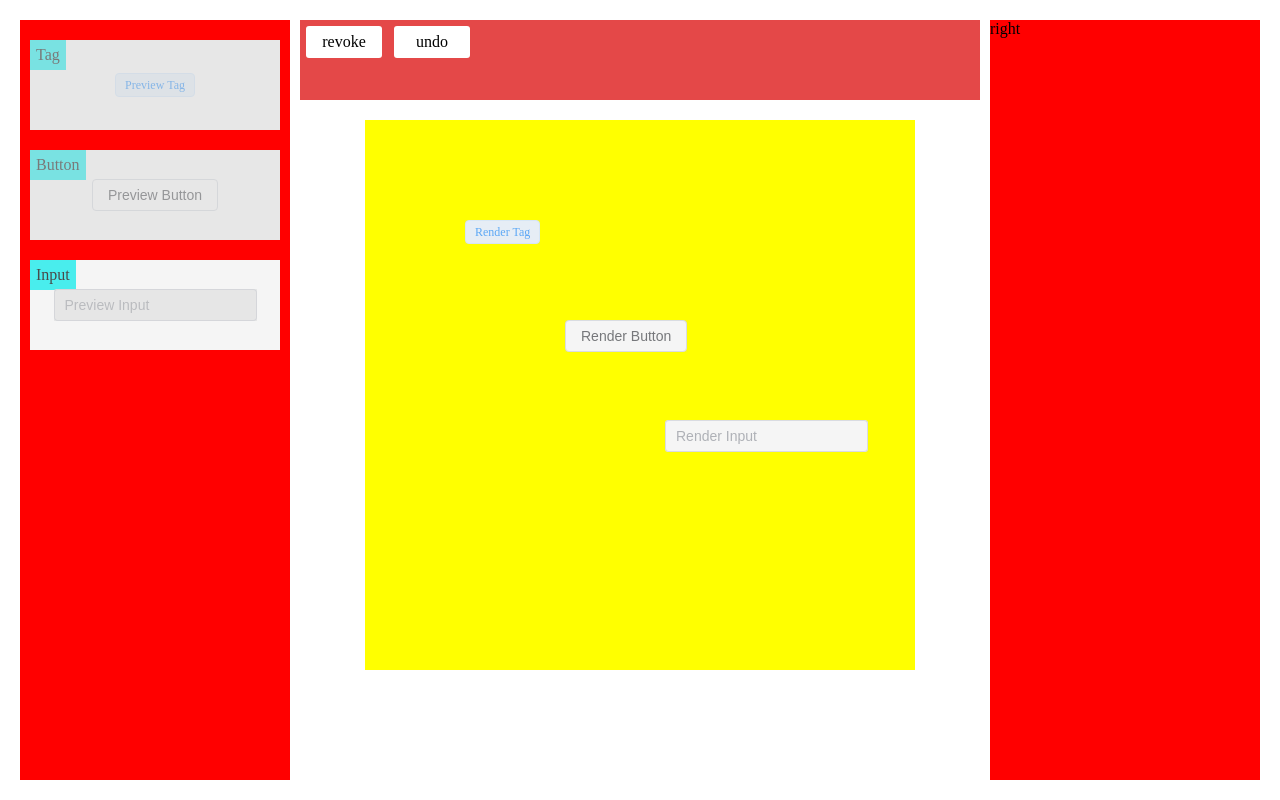
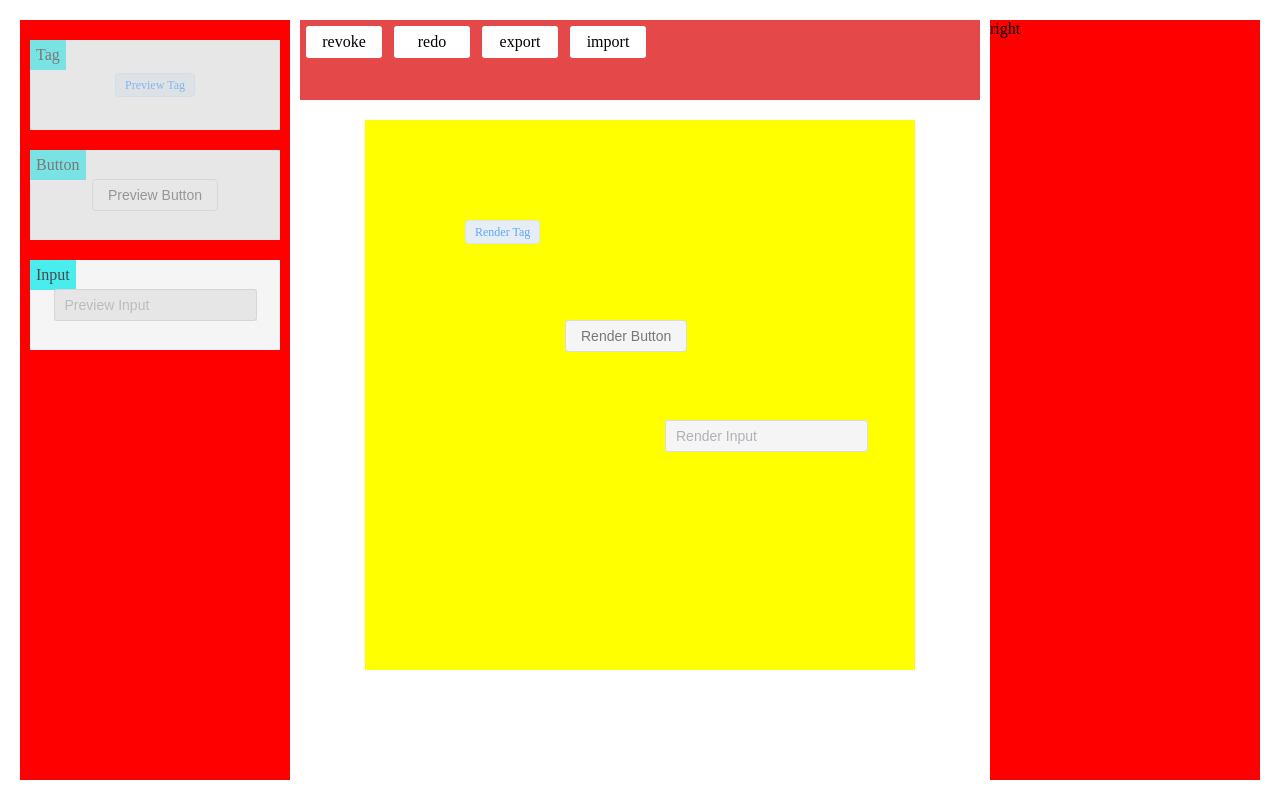
Before and after one commit to qinzehua/lowcode, a Vue app: page / in a window 1280 px wide. Built offline with nearby package versions, Linux system fonts and the light colour scheme.

Commit message:
export/import

```diff
--- /dev/null
+++ b/src/components/Dialog.jsx
@@ -0,0 +1,66 @@
+/* eslint-disable vue/multi-word-component-names */
+import { createVNode, reactive, defineComponent, render } from 'vue';
+import { ElDialog, ElButton, ElInput } from 'element-plus';
+const DialogComponent = defineComponent({
+  props: {
+    options: {
+      type: Object,
+    },
+  },
+  setup(props, ctx) {
+    const state = reactive({
+      options: props.options,
+      isShow: false,
+    });
+
+    ctx.expose({
+      showDialog(options) {
+        state.options = options;
+        state.isShow = true;
+      },
+    });
+
+    const cancel = () => {
+      state.isShow = false;
+    };
+
+    const confirm = () => {
+      state.isShow = false;
+      state.options.onConfirm && state.options.onConfirm(state.options.content);
+    };
+
+    return () => {
+      return (
+        <ElDialog v-model={state.isShow} title={state.options.title}>
+          {{
+            default: () => (
+              <ElInput
+                type="textarea"
+                v-model={state.options.content}
+                rows={10}
+              />
+            ),
+            footer: () =>
+              state.options.footer && (
+                <div>
+                  <ElButton onClick={cancel}>Cancel</ElButton>
+                  <ElButton onClick={confirm}>Confirm</ElButton>
+                </div>
+              ),
+          }}
+        </ElDialog>
+      );
+    };
+  },
+});
+
+let vm;
+export function $dialog(options) {
+  if (!vm) {
+    let el = document.createElement('div');
+    vm = createVNode(DialogComponent, { options });
+    render(vm, el);
+    document.body.appendChild(el);
+  }
+  vm.component.exposed.showDialog(options);
+}
--- a/src/packages/editor.jsx
+++ b/src/packages/editor.jsx
@@ -7,6 +7,7 @@ import { useMenuDragger } from './useMenuDragger';
 import { useFocues } from './useFocus';
 import { useBlockDragger } from './useBlockDragger';
 import { useCommand } from './useCommand';
+import { $dialog } from '../components/Dialog';
 
 export default defineComponent({
   props: {
@@ -52,9 +53,33 @@ export default defineComponent({
         handler: () => commands.commands.revoke(),
       },
       {
-        label: 'undo',
+        label: 'redo',
         key: 'button',
         handler: () => commands.commands.undo(),
+      },
+      {
+        label: 'export',
+        key: 'button',
+        handler: () => {
+          $dialog({
+            title: 'Export',
+            content: JSON.stringify(data.value),
+            footer: false,
+          });
+        },
+      },
+      {
+        label: 'import',
+        key: 'button',
+        handler: () =>
+          $dialog({
+            title: 'Import Json',
+            content: '',
+            footer: true,
+            onConfirm: (text) => {
+              data.value = JSON.parse(text);
+            },
+          }),
       },
     ];
 
--- a/src/packages/useCommand.js
+++ b/src/packages/useCommand.js
@@ -13,8 +13,8 @@ export function useCommand(data) {
 
   const registry = (command) => {
     state.commandArray.push(command);
-    state.commands[command.name] = () => {
-      const { redo, undo } = command.execute();
+    state.commands[command.name] = (...args) => {
+      const { redo, undo } = command.execute(...args);
       redo();
 
       if (!command.pushQueue) {
@@ -103,6 +103,23 @@ export function useCommand(data) {
   });
 
   registry({
+    name: 'updateContainer',
+    pushQueue: true,
+    execute(newValue) {
+      const before = data.value;
+      const after = newValue;
+      return {
+        redo() {
+          data.value = { ...data.value, blocks: after };
+        },
+        undo() {
+          data.value = { ...data.value, blocks: before };
+        },
+      };
+    },
+  });
+
+  registry({
     name: 'keyboard',
     init() {
       const keyCodes = {
```
